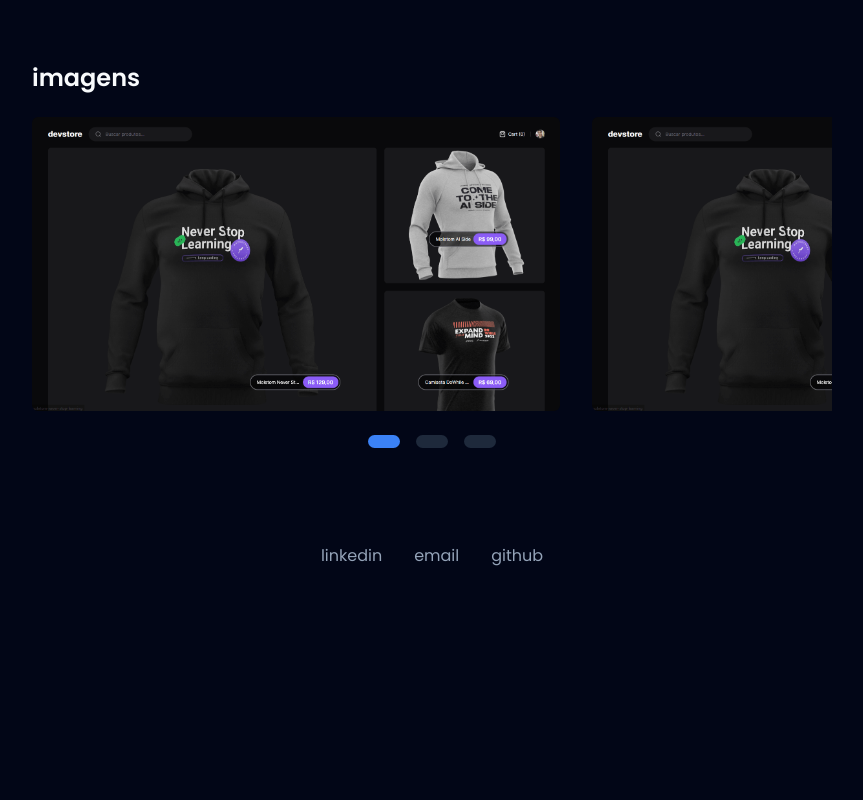
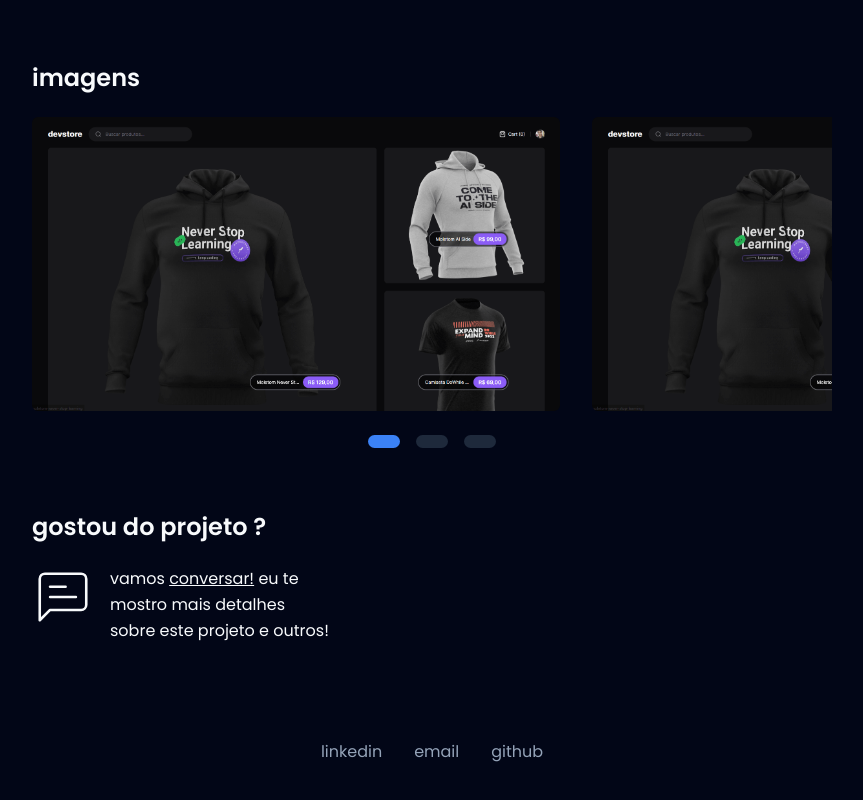
Before and after one commit to avilyre/avilysilva, a Next.js app: page /projects/devstore in a window 1280 px wide. Shown: the part 1647-2447 px from the top of the page, without its empty margins (208-1071 px from the left). Before the commit the page ends 2247 px from the top, so only its background shows below. Built offline with nearby package versions, Linux system fonts and the light colour scheme.

Commit message:
feat: add lets talk section

```diff
--- a/src/app/projects/[slug]/page.tsx
+++ b/src/app/projects/[slug]/page.tsx
@@ -1,4 +1,11 @@
-import { ArrowRight, BadgeInfo, Figma, Github, Globe } from "lucide-react";
+import {
+  ArrowRight,
+  BadgeInfo,
+  Figma,
+  Github,
+  Globe,
+  MessageSquareText,
+} from "lucide-react";
 import Image from "next/image";
 
 import { projects } from "@/@data/projects";
@@ -204,6 +211,30 @@ const ProjectDetails = (props: Readonly<ProjectDetails>) => {
 
         <Gallery images={project.images} />
       </section>
+
+      <section className="mt-16">
+        <header className="mb-6 flex select-none items-center">
+          <h3 className="text-2xl font-semibold leading-tight text-primary">
+            {strings.didYouLikeThisProject}
+          </h3>
+        </header>
+        <div className="flex gap-4">
+          <MessageSquareText
+            strokeWidth={1}
+            className="h-[40px] w-[40px] font-light text-primary sm:h-[62px] sm:w-[62px]"
+          />
+          <p className="max-w-[264px] text-balance leading-relaxed text-primary">
+            {strings.letsTalk.firstPart}{" "}
+            <a
+              href="#footer"
+              className="underline transition-colors hover:text-secondary"
+            >
+              {strings.letsTalk.talk}
+            </a>{" "}
+            {strings.letsTalk.lastPart}
+          </p>
+        </div>
+      </section>
     </main>
   );
 };
--- a/src/app/projects/[slug]/strings.ts
+++ b/src/app/projects/[slug]/strings.ts
@@ -12,4 +12,10 @@ export const strings = {
   wasNotIncludedMinorLibraries: "não estão inclusas bibliotecas menores",
   developmentProcess: "processo de desenvolvimento",
   images: "imagens",
+  didYouLikeThisProject: "gostou do projeto ?",
+  letsTalk: {
+    firstPart: "vamos",
+    talk: "conversar!",
+    lastPart: "eu te mostro mais detalhes sobre este projeto e outros!",
+  },
 };
--- a/src/components/layouts/footer/index.tsx
+++ b/src/components/layouts/footer/index.tsx
@@ -5,8 +5,10 @@ import { strings } from "./strings";
 export const Footer = () => {
   return (
     <footer
+      id="footer"
+      tabIndex={0}
       data-testid="footer"
-      className="flex h-[88px] items-center justify-center gap-8 py-8 text-secondary"
+      className="mb-6 flex h-[88px] items-center justify-center gap-8 rounded-2xl py-8 text-secondary transition-[background-color] focus:bg-slate-900"
     >
       <a
         href={strings.linkedIn.href}
```
